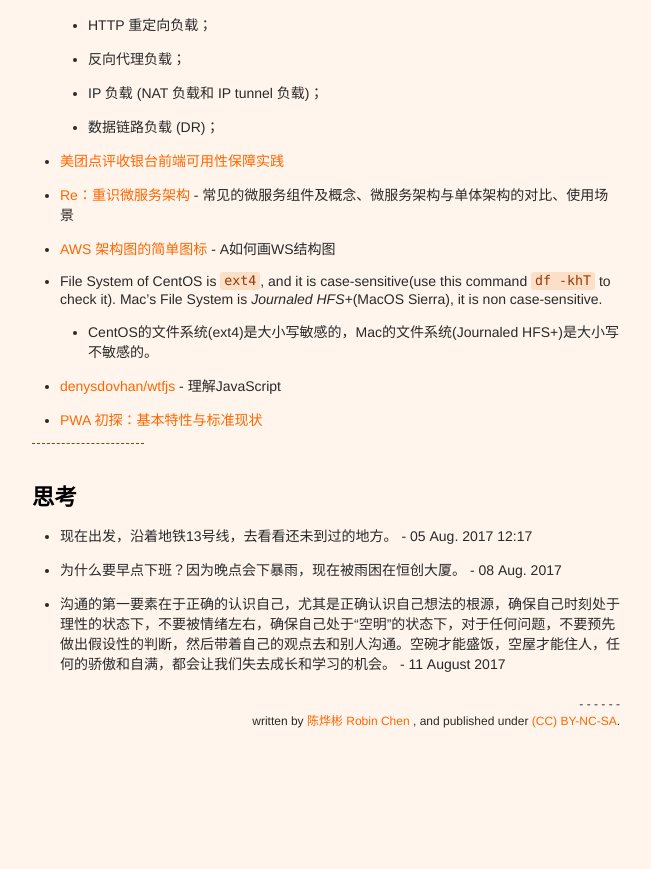
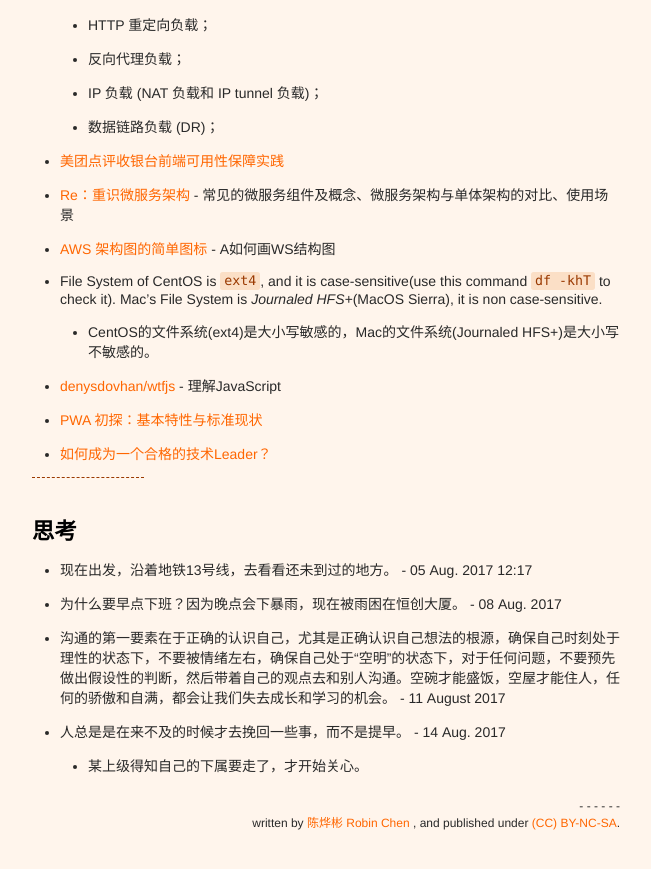
Before and after one commit to xianyuxmu/xianyuxmu.github.io, a Jekyll site: the page built from _posts/2017-08-01-monthly-reading.md, in a window 1280 px wide and 900 px high, scrolled down 1495 px. Shown: the top 869 px of the window, without its empty margins (314-965 px from the left). Built offline with Jekyll 4.4.1, drawn with Linux system fonts in a browser that asks for light colours; comment, search, counter and statistics services are not loaded; before the commit the page ends 2293 px from its top, so only the background shows below that.

Commit message:
Reading of 14 Aug. 2017

```diff
--- a/_posts/2017-08-01-monthly-reading.md
+++ b/_posts/2017-08-01-monthly-reading.md
@@ -76,6 +76,7 @@ tags:
 	- CentOS的文件系统(ext4)是大小写敏感的，Mac的文件系统(Journaled HFS+)是大小写不敏感的。
 - [denysdovhan/wtfjs](https://github.com/denysdovhan/wtfjs) - 理解JavaScript
 - [PWA 初探：基本特性与标准现状](http://harttle.com/2017/01/28/pwa-explore.html)
+- [如何成为一个合格的技术Leader？](https://mp.weixin.qq.com/s?__biz=MzIwMzg1ODcwMw==&mid=2247486723&idx=1&sn=224c352a4b58d1187d20c9b08259ff54)
 
 
 
@@ -86,3 +87,5 @@ tags:
 - 现在出发，沿着地铁13号线，去看看还未到过的地方。 - 05 Aug. 2017 12:17
 - 为什么要早点下班？因为晚点会下暴雨，现在被雨困在恒创大厦。 - 08 Aug. 2017
 - 沟通的第一要素在于正确的认识自己，尤其是正确认识自己想法的根源，确保自己时刻处于理性的状态下，不要被情绪左右，确保自己处于“空明”的状态下，对于任何问题，不要预先做出假设性的判断，然后带着自己的观点去和别人沟通。空碗才能盛饭，空屋才能住人，任何的骄傲和自满，都会让我们失去成长和学习的机会。 - 11 August 2017
+- 人总是是在来不及的时候才去挽回一些事，而不是提早。 - 14 Aug. 2017
+	- 某上级得知自己的下属要走了，才开始关心。
```
